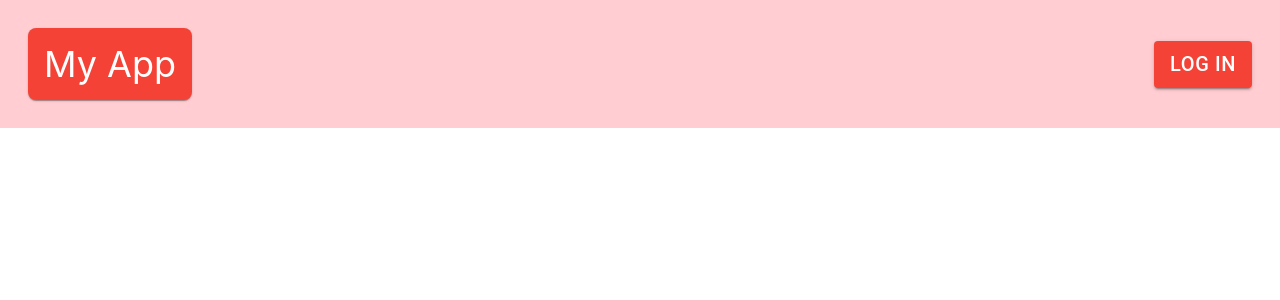
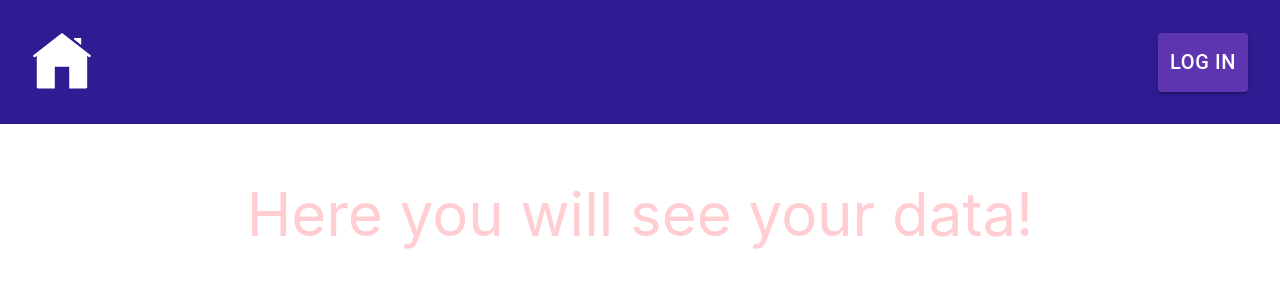
Before and after one commit to mtsuts/strava-sunrise, a React (Create React App) app in the folder frontend/: page /my-profile in a window 1280 px wide. Shown: the top 300 px of the page. Built offline with nearby package versions, Linux system fonts and the light colour scheme; no server answers.

Commit message:
updated styles with material ui palette

```diff
--- a/frontend/src/App.js
+++ b/frontend/src/App.js
@@ -11,7 +11,7 @@ function App() {
   const token = localStorage.getItem('token')
 
   return (
-    <div>
+    <div class='bg-white'>
       <NavigationBar />
       {!token && !isLoading && <p className='text-center text-4xl text-white p-5'> </p>}
       <Outlet></Outlet>
--- a/frontend/src/components/NavigationBar.js
+++ b/frontend/src/components/NavigationBar.js
@@ -11,37 +11,38 @@ import theme from '../utils/themes'
 export default function NavigationBar() {
   const { isLoading } = useContext(AppContext)
   const token = localStorage.getItem('token')
-  return <div className='bg-red100 text-white justify-between items-center flex gap-4 p-7 text-4xl'>
+  return <ThemeProvider theme={theme}>
+    <Box sx={{
+      bgcolor: theme.palette.background.main.deepPurple900
+    }} className='text-white justify-between items-center flex gap-4 p-8 text-4xl'>
       <Link to='/'>
-      <ThemeProvider theme={theme}>
-        <Box sx={{
-          bgcolor: theme.palette.background.main, boxShadow: 1,
-          borderRadius: 2,
-          p: 2,
-        }}>My App </Box>
-      </ThemeProvider>
+        <svg xmlns="http://www.w3.org/2000/svg" x="0px" y="0px" width="60" height="60" fill='white' viewBox="0 0 50 50">
+          <path d="M 25 1.0507812 C 24.7825 1.0507812 24.565859 1.1197656 24.380859 1.2597656 L 1.3808594 19.210938 C 0.95085938 19.550938 0.8709375 20.179141 1.2109375 20.619141 C 1.5509375 21.049141 2.1791406 21.129062 2.6191406 20.789062 L 4 19.710938 L 4 46 C 4 46.55 4.45 47 5 47 L 19 47 L 19 29 L 31 29 L 31 47 L 45 47 C 45.55 47 46 46.55 46 46 L 46 19.710938 L 47.380859 20.789062 C 47.570859 20.929063 47.78 21 48 21 C 48.3 21 48.589063 20.869141 48.789062 20.619141 C 49.129063 20.179141 49.049141 19.550938 48.619141 19.210938 L 25.619141 1.2597656 C 25.434141 1.1197656 25.2175 1.0507812 25 1.0507812 z M 35 5 L 35 6.0507812 L 41 10.730469 L 41 5 L 35 5 z"></path>
+        </svg>
       </Link>
       <div className="flex items-center gap-10">
         {token && !isLoading && <Link to='/my-profile'>
           <Box sx={{
-        bgcolor: theme.palette.background.main, boxShadow: 1,
+            '&:hover': {backgroundColor: '#ffffff', color: '#5e35b1'},
+            bgcolor: theme.palette.background.main.deepPurple600, boxShadow: 1,
             borderRadius: 2,
-        p: 1.5,
+            p: 2.3,
           }}>
-        My Profile
+            <svg xmlns="http://www.w3.org/2000/svg" width="24" height="24" fill="none" viewBox="0 0 24 24" stroke="currentColor">
+              <path stroke-linecap="round" stroke-linejoin="round" stroke-width="2" d="M12 11c2.21 0 4-1.79 4-4S14.21 3 12 3 8 4.79 8 7s1.79 4 4 4zm0 2c-3.31 0-6 2.69-6 6v1h12v-1c0-3.31-2.69-6-6-6z" />
+            </svg>
           </Box>
 
         </Link>}
         {!token && !isLoading && <Link to='/login'>
-      <ThemeProvider theme={theme}>
-        <Button variant="contained" sx={{ backgroundColor: theme.palette.primary.main, color: '#fff', fontSize: '20px' }}>Log In</Button>
-      </ThemeProvider>
+          <Button variant="contained" sx={{ '&:hover': {backgroundColor: '#ffffff'}, backgroundColor: theme.palette.background.main.deepPurple600, color: '#fff', fontSize: '20px', p: 1.5 }}>Log In</Button>
         </Link>}
         {token && !isLoading && <Link to='/logout'>
-      <Button variant="contained" sx={{ backgroundColor: theme.palette.primary.main, color: '#fff', fontSize: '20px' }}>
+          <Button variant="contained" sx={{ '&:hover': {backgroundColor: '#ffffff', color: '#5e35b1'}, backgroundColor: theme.palette.background.main.deepPurple600, color: '#fff', fontSize: '20px', p: 1.5 }}>
             Log Out
           </Button>
         </Link>}
       </div>
-  </div>
+    </Box>
+  </ThemeProvider>
 }
--- a/frontend/src/index.css
+++ b/frontend/src/index.css
@@ -1,10 +1,10 @@
 body {
-  margin: 0;
   font-family: -apple-system, BlinkMacSystemFont, 'Segoe UI', 'Roboto', 'Oxygen',
     'Ubuntu', 'Cantarell', 'Fira Sans', 'Droid Sans', 'Helvetica Neue',
     sans-serif;
   -webkit-font-smoothing: antialiased;
   -moz-osx-font-smoothing: grayscale;
+  margin: 0 auto
 }
 
 code {
--- a/frontend/src/pages/UserProfile.js
+++ b/frontend/src/pages/UserProfile.js
@@ -2,6 +2,7 @@ import React, { useState, useEffect, useRef, useContext } from 'react';
 import { AppContext } from '../components/AppContext';
 import { GetActivities } from '../api/api'
 import { useSearchParams } from 'react-router-dom';
+import { fromMetersSecondToKmsHour, fromMetersToKms } from '../utils/metricsUpdates'
 
 
 
@@ -18,7 +19,6 @@ export default function UserProfile() {
       .then((data) => {
         setSearchParams({})
         setData(data)
-        console.log(data)
         localStorage.setItem('token', data.accessToken)
       })
       .catch((e) => {
@@ -26,5 +26,16 @@ export default function UserProfile() {
       })
   }, [])
 
-  return <div className='text-center text-white text-6xl p-5'>My profile</div>
+  if (data) {
+    const mainData = data?.data || []
+    const activities = mainData.filter((activity) => activity.type === 'Ride').map((activity) => {
+      return {
+        ...activity,
+        average_speed: fromMetersSecondToKmsHour(activity.average_speed),
+        distance: fromMetersToKms(activity.distance)
+      }
+    })
+    console.log(activities)
+  }
+  return <div className='text-center text-red100 text-6xl p-5'>Here you will see your data!</div>
 }
--- /dev/null
+++ b/frontend/src/utils/metricsUpdates.js
@@ -0,0 +1,9 @@
+const fromMetersSecondToKmsHour = (value) => {
+  return value * 3.6
+}
+
+const fromMetersToKms = (value) => {
+  return value / 1000
+}
+
+export { fromMetersSecondToKmsHour, fromMetersToKms }
--- a/frontend/src/utils/themes.js
+++ b/frontend/src/utils/themes.js
@@ -1,13 +1,15 @@
 import { createTheme } from '@mui/material/styles';
-import { red } from '@mui/material/colors';
+import { blueGrey, deepPurple, red } from '@mui/material/colors';
 
 const theme = createTheme({
   palette: {
     background: {
-      main: red[500],
-    },
-    primary: {
-      main: red[500]
+      main: {
+        red500: red[500],
+        blueGrey800: blueGrey[800],
+        deepPurple900: deepPurple[900],
+        deepPurple600: deepPurple[600]
+      }
     },
   },
 });
--- a/frontend/tailwind.config.js
+++ b/frontend/tailwind.config.js
@@ -7,9 +7,9 @@ module.exports = {
     extend: {},
     colors: {
       red100: '#ffcdd2',
+      blueGrey800: "#37474f",
       indigo900: '#1a237e',
       white: '#ffffff',
-
     },
   },
   plugins: [],
```
Also changed, not shown: 1 other file (tests, documents, lock files or other folders). Lines whose indentation alone changed are shown as unchanged.
